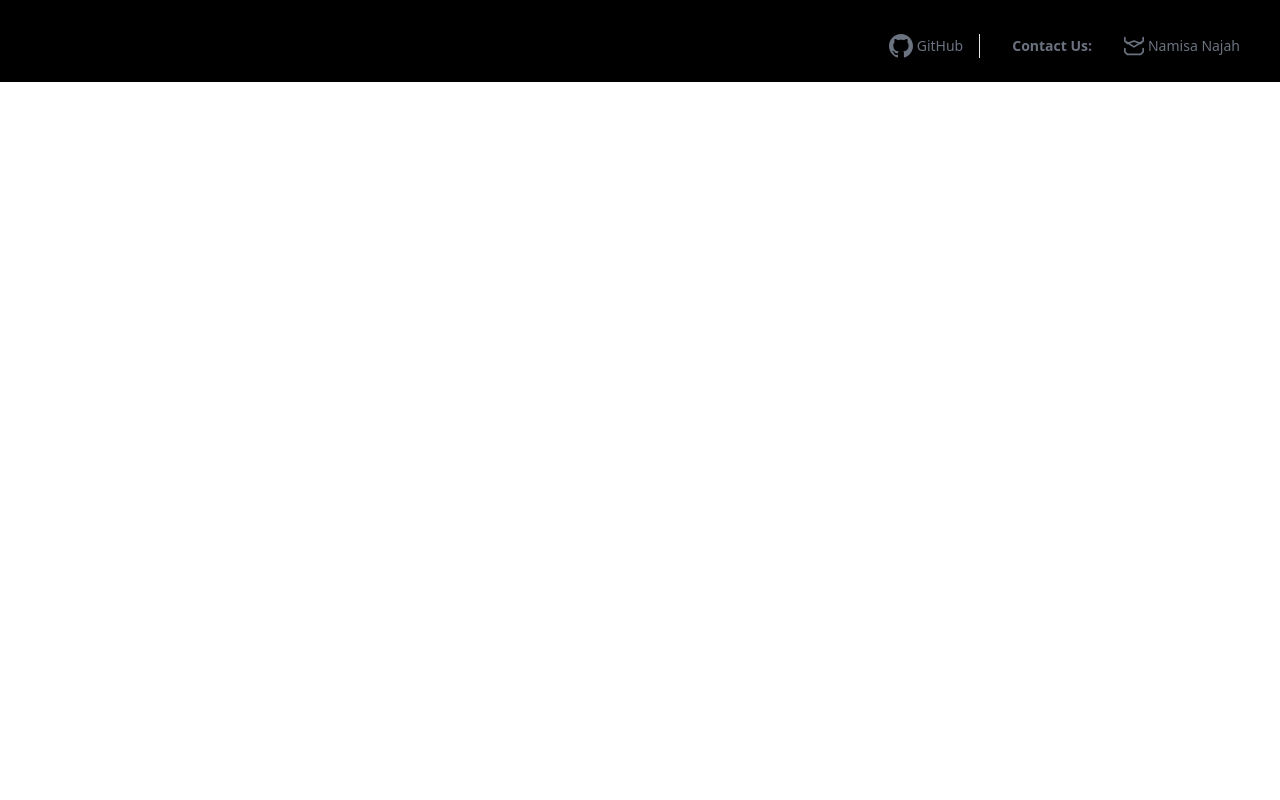
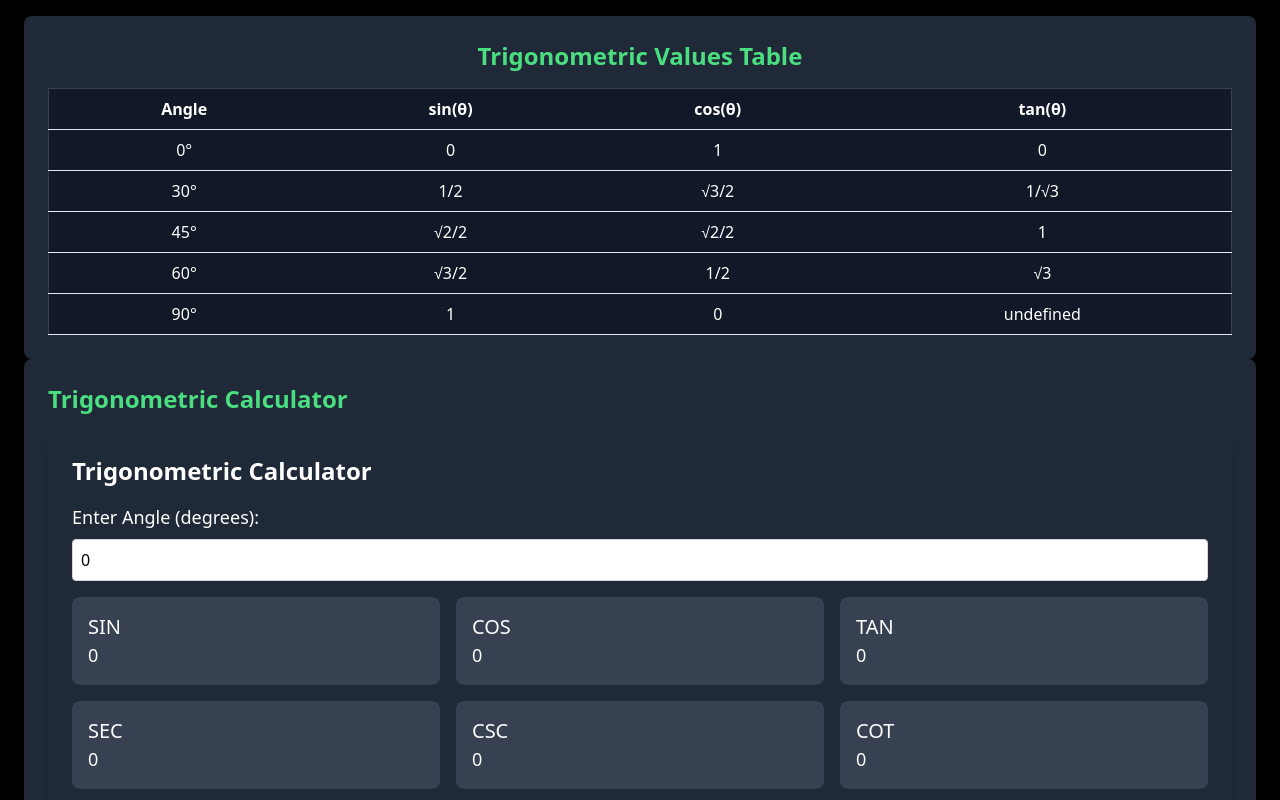
Before and after one commit to N4M154/TrigFactor, a React (Vite) app: page /intro in a window 1280 px wide. Shown: the part 1880-2680 px from the top of the page. Before the commit the page ends 1962 px from the top, so only its background shows below. Built offline with nearby package versions, Linux system fonts and the light colour scheme.

Commit message:
added a calculator

```diff
--- /dev/null
+++ b/src/components/Calculator.jsx
@@ -0,0 +1,57 @@
+import React, { useState } from "react";
+
+export default function TrigonometricCalculator() {
+  const [angle, setAngle] = useState(0);
+  const [results, setResults] = useState({
+    sin: 0,
+    cos: 0,
+    tan: 0,
+    sec: 0,
+    csc: 0,
+    cot: 0,
+  });
+
+  const calculateTrigonometricFunctions = (angle) => {
+    const radian = (angle * Math.PI) / 180;
+    return {
+      sin: Math.sin(radian).toFixed(4),
+      cos: Math.cos(radian).toFixed(4),
+      tan: Math.tan(radian).toFixed(4),
+      sec: (1 / Math.cos(radian)).toFixed(4),
+      csc: (1 / Math.sin(radian)).toFixed(4),
+      cot: (1 / Math.tan(radian)).toFixed(4),
+    };
+  };
+
+  const handleAngleChange = (e) => {
+    const value = parseFloat(e.target.value);
+    setAngle(value);
+    setResults(calculateTrigonometricFunctions(value));
+  };
+
+  return (
+    <div className="bg-gray-800 p-6 rounded-lg shadow-lg text-white">
+      <h2 className="text-2xl font-semibold mb-4">Trigonometric Calculator</h2>
+      <div className="mb-4">
+        <label htmlFor="angle-input" className="block text-lg font-medium mb-2">
+          Enter Angle (degrees):
+        </label>
+        <input
+          id="angle-input"
+          type="number"
+          value={angle}
+          onChange={handleAngleChange}
+          className="p-2 border border-gray-300 rounded w-full text-black"
+        />
+      </div>
+      <div className="grid gap-4 grid-cols-1 sm:grid-cols-2 lg:grid-cols-3">
+        {Object.entries(results).map(([key, value]) => (
+          <div key={key} className="bg-gray-700 p-4 rounded-lg">
+            <h3 className="text-xl font-medium">{key.toUpperCase()}</h3>
+            <p className="text-lg">{value}</p>
+          </div>
+        ))}
+      </div>
+    </div>
+  );
+}
--- a/src/components/Header.jsx
+++ b/src/components/Header.jsx
@@ -10,10 +10,10 @@ export default function Header() {
 
   const chapters = [
     { name: "Chapter 1: History", link: "/stuff" },
-    { name: "Chapter 2: Graph", link: "/graph" },
-    { name: "Chapter 3: Formulae", link: "/formula" },
-    { name: "Chapter 4: Quiz", link: "/quiz" },
-    { name: "Chapter 5: Introduction to Trigonometry", link: "/intro" },
+    { name: "Chapter 2: Introduction to Trigonometry", link: "/intro" },
+    { name: "Chapter 3: Graph", link: "/graph" },
+    { name: "Chapter 4: Formulae", link: "/formula" },
+    { name: "Chapter 5: Quiz", link: "/quiz" },
   ];
 
   return (
--- a/src/pages/IntroToTrig.jsx
+++ b/src/pages/IntroToTrig.jsx
@@ -1,4 +1,5 @@
 import React, { useEffect, useRef } from "react";
+import TrigonometricCalculator from "../components/Calculator";
 
 function SineWaveAnimation() {
   const canvasRef = useRef(null);
@@ -74,6 +75,14 @@ function SineWaveAnimation() {
 }
 
 export default function IntroToTrig() {
+  const angleValues = [
+    { angle: "0°", sin: "0", cos: "1", tan: "0" },
+    { angle: "30°", sin: "1/2", cos: "√3/2", tan: "1/√3" },
+    { angle: "45°", sin: "√2/2", cos: "√2/2", tan: "1" },
+    { angle: "60°", sin: "√3/2", cos: "1/2", tan: "√3" },
+    { angle: "90°", sin: "1", cos: "0", tan: "undefined" },
+  ];
+
   return (
     <div className="bg-black min-h-screen w-full p-6">
       <div className="container mx-auto">
@@ -176,6 +185,38 @@ export default function IntroToTrig() {
           </p>
           <SineWaveAnimation />
         </div>
+
+        <div className="bg-gray-800 p-6 rounded-lg shadow-xl text-center mt-8">
+          <h2 className="text-2xl text-green-400 font-semibold mb-4">
+            Trigonometric Values Table
+          </h2>
+          <table className="min-w-full bg-gray-900 text-white border border-gray-700">
+            <thead>
+              <tr>
+                <th className="py-2 px-4 border-b">Angle</th>
+                <th className="py-2 px-4 border-b">sin(θ)</th>
+                <th className="py-2 px-4 border-b">cos(θ)</th>
+                <th className="py-2 px-4 border-b">tan(θ)</th>
+              </tr>
+            </thead>
+            <tbody>
+              {angleValues.map((item, index) => (
+                <tr key={index}>
+                  <td className="py-2 px-4 border-b">{item.angle}</td>
+                  <td className="py-2 px-4 border-b">{item.sin}</td>
+                  <td className="py-2 px-4 border-b">{item.cos}</td>
+                  <td className="py-2 px-4 border-b">{item.tan}</td>
+                </tr>
+              ))}
+            </tbody>
+          </table>
+        </div>
+        <div className="bg-gray-800 p-6 rounded-lg shadow-xl mb-8">
+          <h2 className="text-2xl text-green-400 font-semibold mb-4">
+            Trigonometric Calculator
+          </h2>
+          <TrigonometricCalculator />
+        </div>
       </div>
     </div>
   );
```
